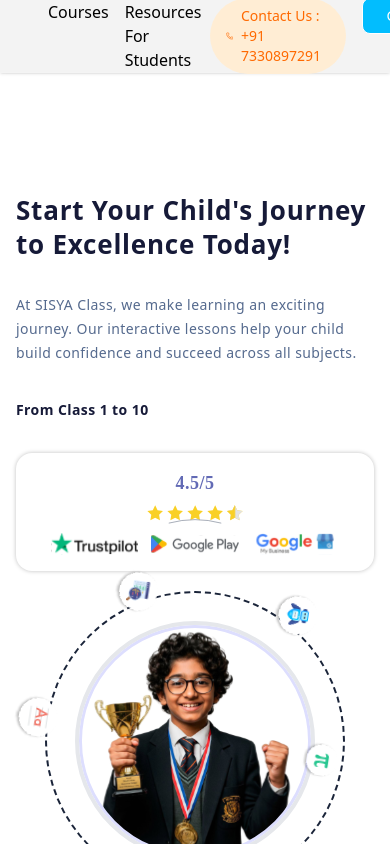
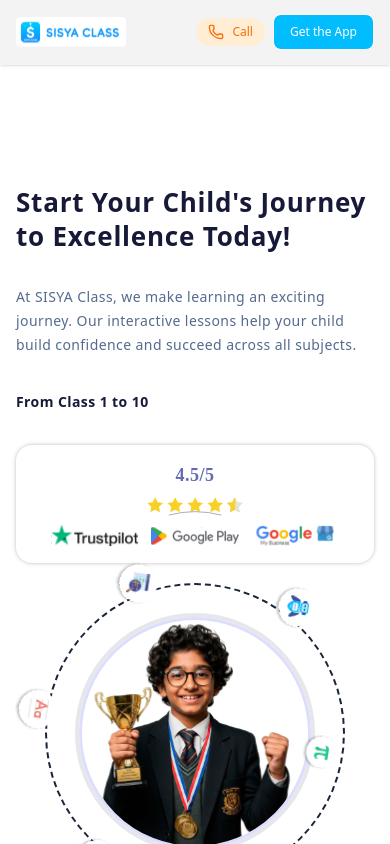
Before and after one commit to sisyatech/sisyaclass-website-v4, a Next.js app: page / in a window 390 px wide. Built offline with nearby package versions, Linux system fonts and the light colour scheme.

Commit message:
nav for mobile

```diff
--- a/components/Navbar.tsx
+++ b/components/Navbar.tsx
@@ -11,31 +11,34 @@
 const Navbar = () => {
   return (
     <ScrollEffect>
-      <nav className="flex h-18 items-center px-6">
-        <div className="flex items-center space-x-4">
+      <nav className="flex h-16 sm:h-18 items-center px-4 sm:px-6">
+        <div className="flex items-center space-x-3 sm:space-x-4">
           <Link href="/">
-            <Image src={Logo} alt="Logo" className="object-cover" />
+            <Image src={Logo} alt="Logo" className="object-cover w-[110px] sm:w-auto h-auto" />
           </Link>
-          <NavLinks />
+          <div className="hidden md:block">
+            <NavLinks />
+          </div>
         </div>
 
-        <div className="flex-grow"></div>
+        <div className="flex-grow" />
 
-        <div className="flex space-x-4">
+        <div className="flex items-center space-x-2 sm:space-x-4">
           {/* Contact Us Button */}
           <a
             href="tel:+917330897291"
-            className="flex items-center space-x-2 rounded-full bg-orange-100 px-4 py-2 text-sm font-medium text-orange-500 transition hover:bg-orange-300 hover:text-orange-700"
+            className="flex items-center space-x-2 rounded-full bg-orange-100 px-3 py-1.5 sm:px-4 sm:py-2 text-xs sm:text-sm font-medium text-orange-500 transition hover:bg-orange-300 hover:text-orange-700"
           >
             <Phone className="h-4 w-4" />
-            <span>Contact Us : +91 7330897291</span>
+            <span className="hidden sm:inline">Contact Us : +91 7330897291</span>
+            <span className="sm:hidden">Call</span>
           </a>
 
           {/* Download App Button */}
           <Button
             type="button"
             className={cn(
-              "group relative flex cursor-pointer items-center justify-center overflow-hidden rounded-md border border-white bg-[#02bdfe] px-6 py-2 text-sm font-medium text-white transition-all duration-300 hover:bg-[#02bdfe]/80 focus:ring-2 focus:ring-[#02bdfe] focus:ring-offset-2 focus:outline-none active:scale-95"
+              "group relative flex cursor-pointer items-center justify-center overflow-hidden rounded-md border border-white bg-[#02bdfe] px-4 sm:px-6 py-1.5 sm:py-2 text-xs sm:text-sm font-medium text-white transition-all duration-300 hover:bg-[#02bdfe]/80 focus:ring-2 focus:ring-[#02bdfe] focus:ring-offset-2 focus:outline-none active:scale-95"
             )}
           >
             <span className="relative z-10">Get the App</span>
```
